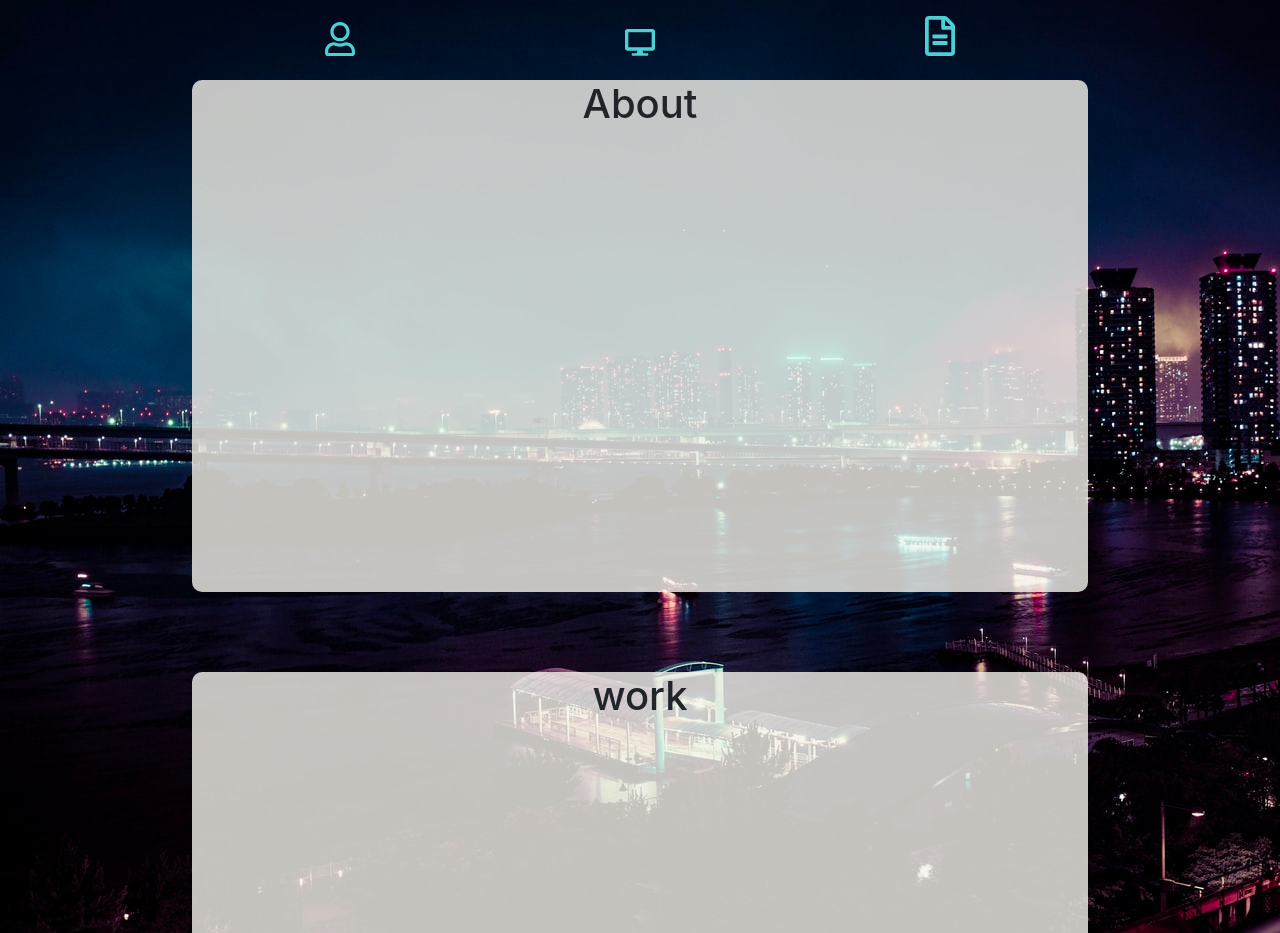
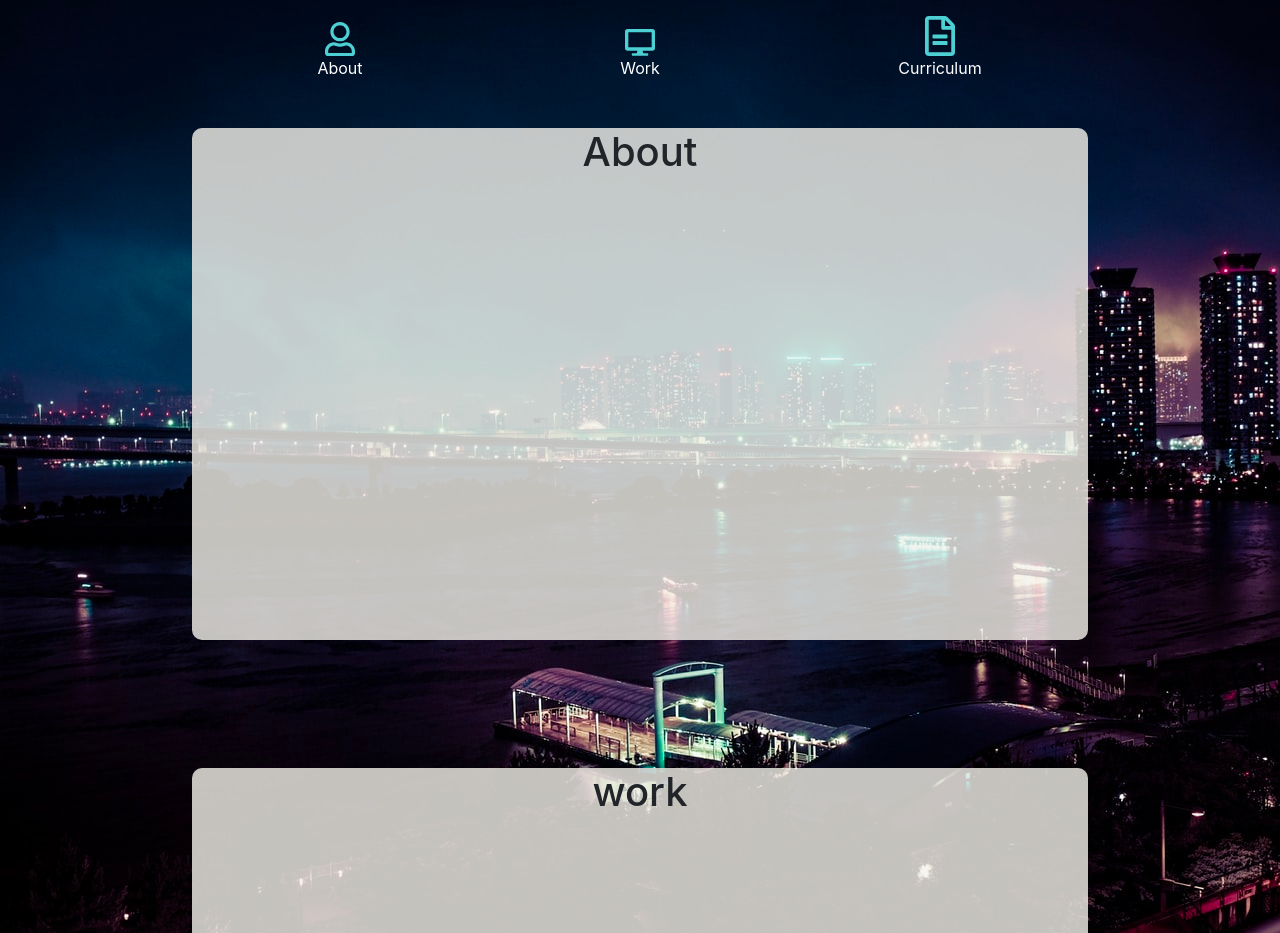
Before and after one commit to Rdavid1991/my_portafolio, a website: page views/index.html in a window 1280 px wide. Shown: the top 933 px of the page. Drawn offline with Linux system fonts and the light colour scheme.

Commit message:
Ajuste del header

```diff
--- a/public/sass/_function.scss
+++ b/public/sass/_function.scss
@@ -1,5 +1,5 @@
 @mixin sections {
-    margin-top: 5rem;
+    margin-top: 8rem;
     width: 100%;
     height: 32rem;
 }
--- a/public/sass/style.scss
+++ b/public/sass/style.scss
@@ -7,7 +7,11 @@ header {
 }
 
 body {
-    height: 111rem;
+    height: 115rem;
+}
+
+.text-header {
+    color: white;
 }
 
 .fixed {
--- a/views/index.html
+++ b/views/index.html
@@ -16,12 +16,15 @@
         <div class="d-flex justify-content-center align-items-end">
             <div class="about-icon text-center">
                 <svg aria-hidden="true" focusable="false" data-prefix="far" data-icon="user" class="svg-inline--fa fa-user fa-w-14" role="img" xmlns="http://www.w3.org/2000/svg" viewBox="0 0 448 512"><path fill="currentColor" d="M313.6 304c-28.7 0-42.5 16-89.6 16-47.1 0-60.8-16-89.6-16C60.2 304 0 364.2 0 438.4V464c0 26.5 21.5 48 48 48h352c26.5 0 48-21.5 48-48v-25.6c0-74.2-60.2-134.4-134.4-134.4zM400 464H48v-25.6c0-47.6 38.8-86.4 86.4-86.4 14.6 0 38.3 16 89.6 16 51.7 0 74.9-16 89.6-16 47.6 0 86.4 38.8 86.4 86.4V464zM224 288c79.5 0 144-64.5 144-144S303.5 0 224 0 80 64.5 80 144s64.5 144 144 144zm0-240c52.9 0 96 43.1 96 96s-43.1 96-96 96-96-43.1-96-96 43.1-96 96-96z"></path></svg>
+                <p class="text-header">About</p>
             </div>
             <div class="work-icon text-center">
                 <svg aria-hidden="true" focusable="false" data-prefix="fas" data-icon="desktop" class="svg-inline--fa fa-desktop fa-w-18" role="img" xmlns="http://www.w3.org/2000/svg" viewBox="0 0 576 512"><path fill="currentColor" d="M528 0H48C21.5 0 0 21.5 0 48v320c0 26.5 21.5 48 48 48h192l-16 48h-72c-13.3 0-24 10.7-24 24s10.7 24 24 24h272c13.3 0 24-10.7 24-24s-10.7-24-24-24h-72l-16-48h192c26.5 0 48-21.5 48-48V48c0-26.5-21.5-48-48-48zm-16 352H64V64h448v288z"></path></svg>
+                <p class="text-header">Work</p>
             </div>
             <div class="curriculum-icon text-center">
                 <svg aria-hidden="true" focusable="false" data-prefix="far" data-icon="file-alt" class="svg-inline--fa fa-file-alt fa-w-12" role="img" xmlns="http://www.w3.org/2000/svg" viewBox="0 0 384 512"><path fill="currentColor" d="M288 248v28c0 6.6-5.4 12-12 12H108c-6.6 0-12-5.4-12-12v-28c0-6.6 5.4-12 12-12h168c6.6 0 12 5.4 12 12zm-12 72H108c-6.6 0-12 5.4-12 12v28c0 6.6 5.4 12 12 12h168c6.6 0 12-5.4 12-12v-28c0-6.6-5.4-12-12-12zm108-188.1V464c0 26.5-21.5 48-48 48H48c-26.5 0-48-21.5-48-48V48C0 21.5 21.5 0 48 0h204.1C264.8 0 277 5.1 286 14.1L369.9 98c9 8.9 14.1 21.2 14.1 33.9zm-128-80V128h76.1L256 51.9zM336 464V176H232c-13.3 0-24-10.7-24-24V48H48v416h288z"></path></svg>
+                <p class="text-header">Curriculum</p>
             </div>
         </div>
     </header>
```
Also changed, not shown: public/css/fontawesome.min.css (deleted), public/css/style.css.
